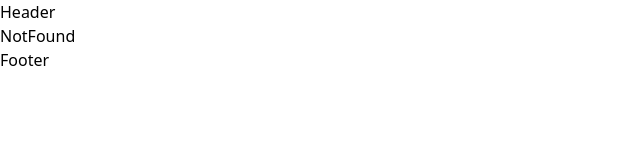
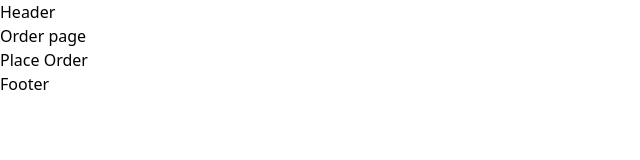
Before and after one commit to diegodevtech/next15, a Next.js app: page /order-product in a window 1280 px wide. Before the commit this address had no page. Shown: the top 160 px of the page, without its empty margins (0-640 px from the left). Built offline with nearby package versions, Linux system fonts and the light colour scheme.

Commit message:
feat: adds order-product page

```diff
--- /dev/null
+++ b/src/app/order-product/page.tsx
@@ -0,0 +1,19 @@
+"use client"
+import { useRouter } from "next/navigation"
+
+function OrderProductPage() {
+
+  const router = useRouter();
+  const handleClick = () => {
+    console.log("Botão clicado");
+    router.push("/")
+  }
+  return (
+    <div>
+      <h1>Order page</h1>
+      <button onClick={handleClick} >Place Order</button>
+    </div>
+  )
+}
+
+export default OrderProductPage
```
